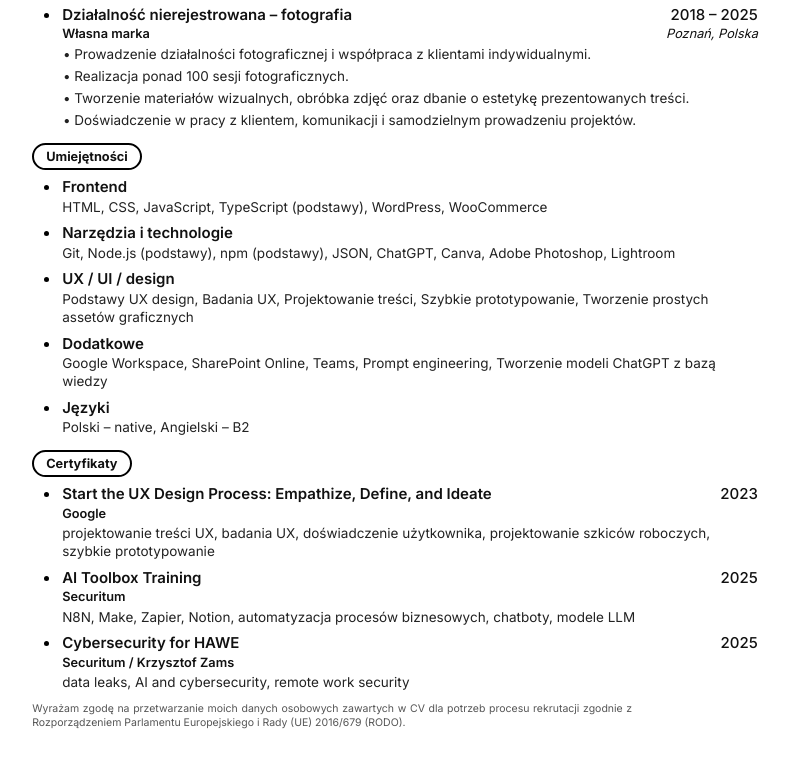
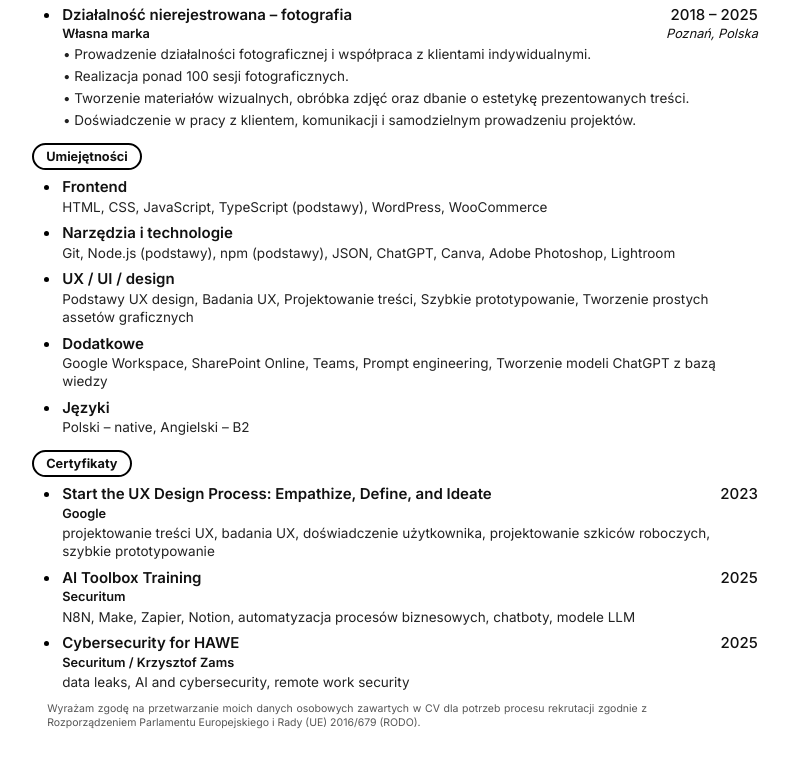
Before and after one commit to EwaKoperRozek/cv_role_matcher, a plain HTML site: page index.html in a window 1280 px wide. Shown: the part 1230-1994 px from the top of the page, without its empty margins (245-1035 px from the left). Drawn offline with Linux system fonts and the light colour scheme.

Commit message:
Add left margin to .rodo class

```diff
--- a/resume.css
+++ b/resume.css
@@ -203,6 +203,7 @@ ul li::before {
   margin-top: 0.7rem;
   max-width: 600px;
   text-align: justify;
+  margin-left: 1.0em;
 }
 
 .cv-entry-byline,
```
